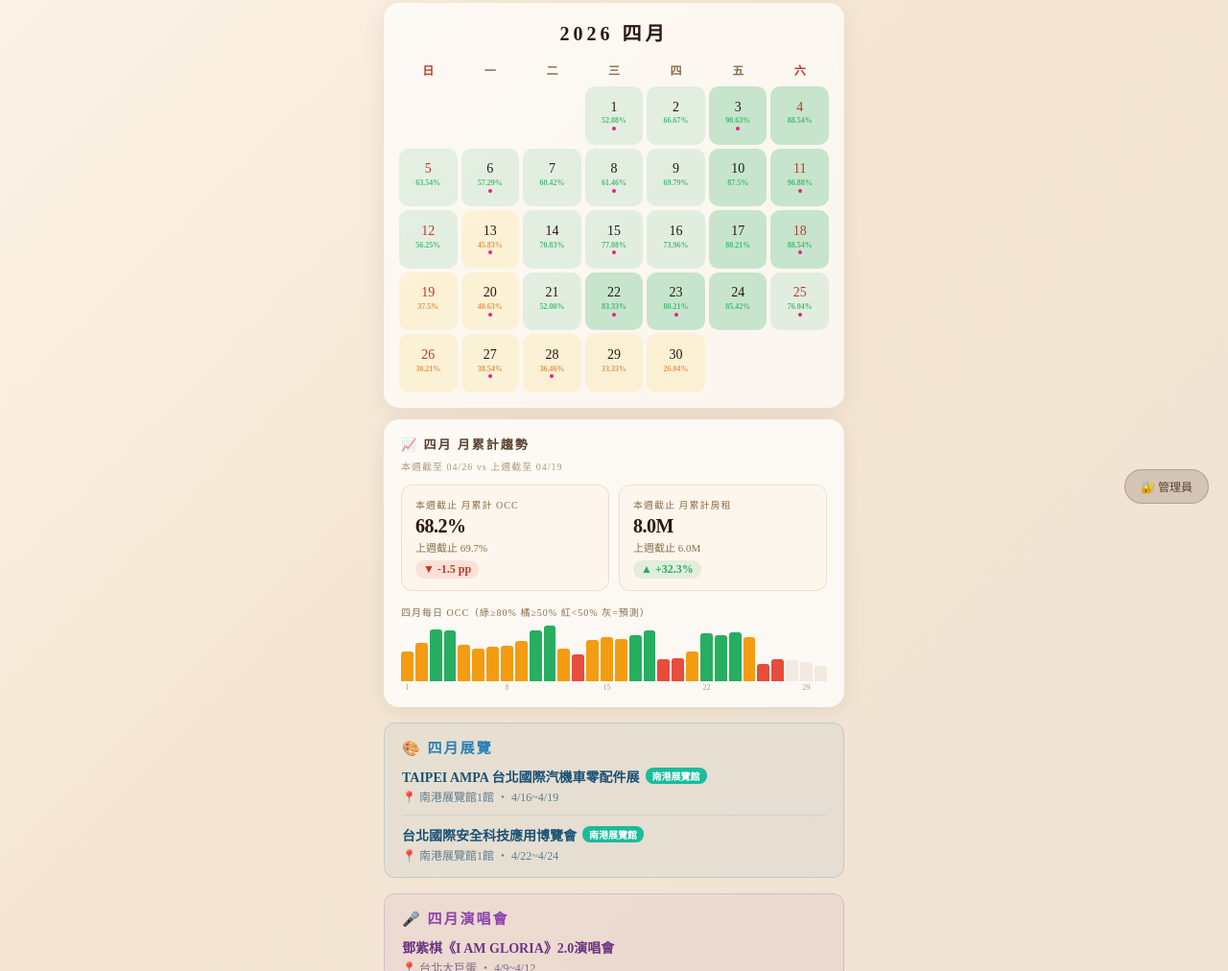
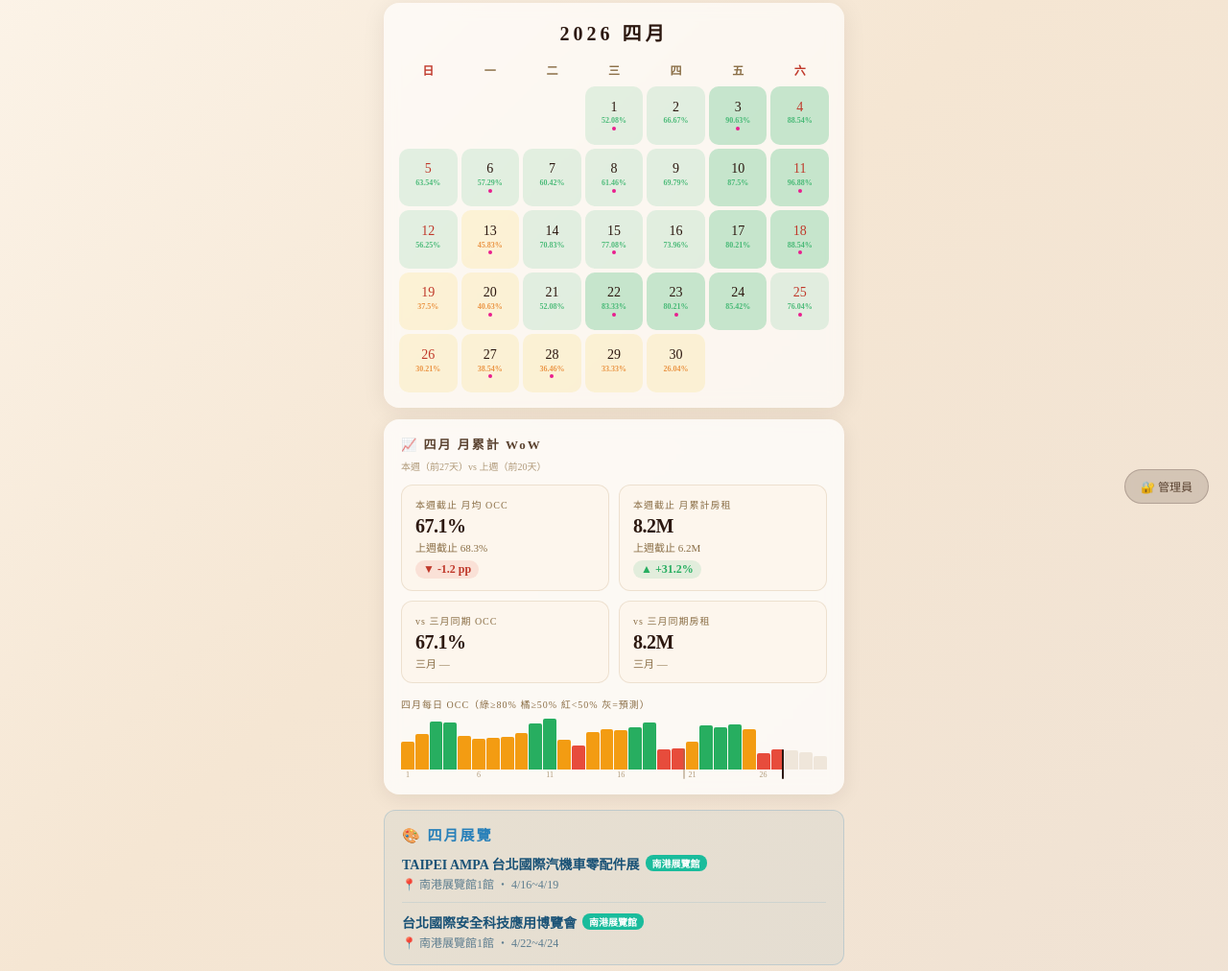
Before and after one commit to cyndiloohoolu-sketch/Annual, a plain HTML site: page index.html in a window 1280 px wide. Shown: the part 255-1267 px from the top of the page at 96% size. Drawn offline with Linux system fonts and the light colour scheme; no server answers.

Commit message:
Update index.html

```diff
--- a/index.html
+++ b/index.html
@@ -80,120 +80,143 @@ window.OD={"2026-04-01":[52.08,225598],"2026-04-02":[66.67,304828],"2026-04-03":
 function renderWoW(yr, mo) {
   if (!S.f.occ) return '';
 
-  const today = new Date();
   const MN2 = ["一","二","三","四","五","六","七","八","九","十","十一","十二"];
   const daysInMonth = new Date(yr, mo+1, 0).getDate();
+  const today = new Date(); today.setHours(0,0,0,0);
 
-  // Find the Monday of current week
-  const dow = today.getDay();
-  const diffToMon = dow === 0 ? -6 : 1 - dow;
-  const thisMonday = new Date(today);
-  thisMonday.setDate(today.getDate() + diffToMon);
-  thisMonday.setHours(0,0,0,0);
-
-  function dateKey(d) {
-    return d.getFullYear()+'-'+String(d.getMonth()+1).padStart(2,'0')+'-'+String(d.getDate()).padStart(2,'0');
+  // Get all days in this month that have OD data
+  function getMonthData(y, m) {
+    const dim = new Date(y, m+1, 0).getDate();
+    const result = [];
+    for (let d = 1; d <= dim; d++) {
+      const ds = y+'-'+String(m+1).padStart(2,'0')+'-'+String(d).padStart(2,'0');
+      const od = window.OD[ds];
+      if (od) result.push({ ds, occ: od[0], rev: od[1], day: d });
+    }
+    return result;
   }
 
-  // Month cumulative OCC up to a given date (inclusive)
-  function monthCumOCC(yr, mo, upToDate) {
-    let sum = 0, count = 0;
-    for (let d = 1; d <= daysInMonth; d++) {
-      const dt = new Date(yr, mo, d);
-      if (dt > upToDate) break;
-      const ds = yr+'-'+String(mo+1).padStart(2,'0')+'-'+String(d).padStart(2,'0');
-      const od = window.OD[ds];
-      if (od && od[0] > 0) { sum += od[0]; count++; }
-    }
-    return count > 0 ? (sum / count) : 0;
+  // Cumulative avg OCC and total rev up to day N (inclusive)
+  function cumUpToDay(data, maxDay) {
+    let occSum = 0, occCount = 0, rev = 0;
+    data.forEach(row => {
+      if (row.day <= maxDay) {
+        if (row.occ > 0) { occSum += row.occ; occCount++; }
+        rev += row.rev;
+      }
+    });
+    return { occ: occCount > 0 ? occSum/occCount : 0, rev, days: occCount };
   }
 
-  function monthCumRev(yr, mo, upToDate) {
-    let total = 0;
-    for (let d = 1; d <= daysInMonth; d++) {
-      const dt = new Date(yr, mo, d);
-      if (dt > upToDate) break;
-      const ds = yr+'-'+String(mo+1).padStart(2,'0')+'-'+String(d).padStart(2,'0');
-      const od = window.OD[ds];
-      if (od) total += od[1];
-    }
-    return total;
+  const thisMonthData = getMonthData(yr, mo);
+  const lastMo = mo === 0 ? 11 : mo - 1;
+  const lastMoYr = mo === 0 ? yr - 1 : yr;
+  const lastMonthData = getMonthData(lastMoYr, lastMo);
+
+  // Find "this week cutoff" and "last week cutoff" within the month
+  // This week cutoff = last day with OD data in this month (or today if current month)
+  // Last week cutoff = 7 days before that
+  let cutoffDay;
+  const isCurrentMonth = yr === today.getFullYear() && mo === today.getMonth();
+  const isFutureMonth = new Date(yr, mo, 1) > today;
+
+  if (isCurrentMonth) {
+    cutoffDay = today.getDate();
+  } else if (isFutureMonth) {
+    // Future month: use whatever data exists (predictions)
+    cutoffDay = daysInMonth;
+  } else {
+    // Past month: use last day
+    cutoffDay = daysInMonth;
   }
 
-  // "This week" end = yesterday (last day with data) or today
-  // "Last week" end = last Sunday (one day before this Monday)
-  const lastSunday = new Date(thisMonday);
-  lastSunday.setDate(thisMonday.getDate() - 1);
-  const twoWeeksAgoSunday = new Date(thisMonday);
-  twoWeeksAgoSunday.setDate(thisMonday.getDate() - 8);
+  const lastWeekCutoff = Math.max(1, cutoffDay - 7);
 
-  const occNow = monthCumOCC(yr, mo, lastSunday);
-  const occLastWeek = monthCumOCC(yr, mo, twoWeeksAgoSunday);
-  const revNow = monthCumRev(yr, mo, lastSunday);
-  const revLastWeek = monthCumRev(yr, mo, twoWeeksAgoSunday);
+  const thisWeekStats = cumUpToDay(thisMonthData, cutoffDay);
+  const lastWeekStats = cumUpToDay(thisMonthData, lastWeekCutoff);
 
-  const occDiff = occNow - occLastWeek;
-  const revDiff = revNow - revLastWeek;
-  const revPct = revLastWeek > 0 ? ((revNow - revLastWeek) / revLastWeek * 100) : 0;
+  // Same cutoff day for last month comparison
+  const lastMoDim = new Date(lastMoYr, lastMo+1, 0).getDate();
+  const lastMoCutoff = Math.min(cutoffDay, lastMoDim);
+  const lastMonthStats = cumUpToDay(lastMonthData, lastMoCutoff);
+  const lastMonthLastWeek = cumUpToDay(lastMonthData, Math.max(1, lastMoCutoff - 7));
+
+  const occDiff = thisWeekStats.occ - lastWeekStats.occ;
+  const revPct = lastWeekStats.rev > 0 ? ((thisWeekStats.rev - lastWeekStats.rev) / lastWeekStats.rev * 100) : 0;
 
   function ppTag(diff) {
-    if (occLastWeek === 0) return '<span class="wow-change wow-flat">— 無基期</span>';
+    if (lastWeekStats.days === 0) return '';
     const cls = diff > 0.5 ? 'wow-up' : diff < -0.5 ? 'wow-down' : 'wow-flat';
     const arrow = diff > 0.5 ? '▲' : diff < -0.5 ? '▼' : '—';
     const sign = diff >= 0 ? '+' : '';
     return '<span class="wow-change '+cls+'">'+arrow+' '+sign+diff.toFixed(1)+' pp</span>';
   }
 
-  function pctTag(pct) {
-    if (revLastWeek === 0) return '<span class="wow-change wow-flat">— 無基期</span>';
+  function pctTag(pct, hasBase) {
+    if (!hasBase) return '';
     const cls = pct > 1 ? 'wow-up' : pct < -1 ? 'wow-down' : 'wow-flat';
     const arrow = pct > 1 ? '▲' : pct < -1 ? '▼' : '—';
     const sign = pct >= 0 ? '+' : '';
     return '<span class="wow-change '+cls+'">'+arrow+' '+sign+pct.toFixed(1)+'%</span>';
   }
 
-  // Bar: show each day of month, color by OCC
-  const today2 = new Date(); today2.setHours(23,59,59);
+  // Monthly bar chart - all days
   let bars = '';
   for (let d = 1; d <= daysInMonth; d++) {
     const ds = yr+'-'+String(mo+1).padStart(2,'0')+'-'+String(d).padStart(2,'0');
     const od = window.OD[ds];
     const occ = od ? od[0] : 0;
     const dt = new Date(yr, mo, d);
-    const isPast = dt <= today2;
-    const color = !isPast ? 'rgba(201,177,138,0.2)' :
+    const isFuture = dt > today;
+    const color = isFuture ? 'rgba(201,177,138,0.25)' :
                   occ >= 80 ? '#27ae60' : occ >= 50 ? '#f39c12' : occ > 0 ? '#e74c3c' : 'rgba(201,177,138,0.3)';
-    bars += '<div title="'+d+'日 '+occ+'%" style="flex:1;display:flex;flex-direction:column;align-items:center;gap:2px">'+
-      '<div style="width:100%;border-radius:3px 3px 0 0;background:'+color+';height:'+Math.max(occ*0.6,2)+'px;transition:height .4s"></div>'+
-      (d % 7 === 1 || d === 1 ? '<span style="font-size:8px;color:#b09a7a">'+d+'</span>' : '<span style="font-size:8px;color:transparent">·</span>')+
+    const isLastWeekEnd = d === lastWeekCutoff;
+    const isThisWeekEnd = d === cutoffDay;
+    bars += '<div title="'+d+'日 '+occ+'%" style="flex:1;display:flex;flex-direction:column;align-items:center;gap:1px;position:relative">'+
+      (isLastWeekEnd ? '<div style="position:absolute;top:0;right:0;width:2px;height:100%;background:rgba(139,111,71,0.4);border-radius:1px"></div>' : '')+
+      (isThisWeekEnd ? '<div style="position:absolute;top:0;right:0;width:2px;height:100%;background:#2c1810;border-radius:1px"></div>' : '')+
+      '<div style="width:100%;border-radius:2px 2px 0 0;background:'+color+';height:'+Math.max(occ*0.55,2)+'px;transition:height .3s"></div>'+
+      (d % 5 === 1 ? '<span style="font-size:8px;color:#b09a7a">'+d+'</span>' : '<span style="font-size:8px;color:transparent">·</span>')+
     '</div>';
   }
 
-  const wStart = dateKey(twoWeeksAgoSunday).slice(5).replace('-','/');
-  const wEnd = dateKey(lastSunday).slice(5).replace('-','/');
+  const labelPeriod = isCurrentMonth ? '截至今日第'+cutoffDay+'天' : isFutureMonth ? '預測值' : '全月';
+  const lastMoName = MN2[lastMo]+'月';
 
   return '<div class="wow-panel">'+
-    '<div class="wow-title">📈 '+MN2[mo]+'月 月累計趨勢</div>'+
-    '<div style="font-size:10px;color:#b09a7a;margin:-6px 0 12px;letter-spacing:1px">'+
-      '本週截至 '+dateKey(lastSunday).slice(5).replace('-','/')+'  vs  上週截至 '+dateKey(twoWeeksAgoSunday).slice(5).replace('-','/')+
+    '<div class="wow-title">📈 '+MN2[mo]+'月 月累計 WoW</div>'+
+    '<div style="font-size:10px;color:#b09a7a;margin:-6px 0 12px">'+
+      '本週（前'+cutoffDay+'天）vs 上週（前'+lastWeekCutoff+'天）'+
     '</div>'+
     '<div class="wow-grid">'+
       '<div class="wow-card">'+
-        '<div class="wow-label">本週截止 月累計 OCC</div>'+
-        '<div class="wow-value">'+(occNow > 0 ? occNow.toFixed(1)+'%' : '—')+'</div>'+
-        '<div class="wow-sub">上週截止 '+(occLastWeek > 0 ? occLastWeek.toFixed(1)+'%' : '—')+'</div>'+
+        '<div class="wow-label">本週截止 月均 OCC</div>'+
+        '<div class="wow-value">'+(thisWeekStats.days > 0 ? thisWeekStats.occ.toFixed(1)+'%' : '—')+'</div>'+
+        '<div class="wow-sub">上週截止 '+(lastWeekStats.days > 0 ? lastWeekStats.occ.toFixed(1)+'%' : '—')+'</div>'+
         ppTag(occDiff)+
       '</div>'+
       '<div class="wow-card">'+
         '<div class="wow-label">本週截止 月累計房租</div>'+
-        '<div class="wow-value">'+(revNow > 0 ? fmtRev(revNow) : '—')+'</div>'+
-        '<div class="wow-sub">上週截止 '+(revLastWeek > 0 ? fmtRev(revLastWeek) : '—')+'</div>'+
-        pctTag(revPct)+
+        '<div class="wow-value">'+(thisWeekStats.days > 0 ? fmtRev(thisWeekStats.rev) : '—')+'</div>'+
+        '<div class="wow-sub">上週截止 '+(lastWeekStats.days > 0 ? fmtRev(lastWeekStats.rev) : '—')+'</div>'+
+        pctTag(revPct, lastWeekStats.rev > 0)+
+      '</div>'+
+      '<div class="wow-card">'+
+        '<div class="wow-label">vs '+lastMoName+'同期 OCC</div>'+
+        '<div class="wow-value">'+(thisWeekStats.days > 0 ? thisWeekStats.occ.toFixed(1)+'%' : '—')+'</div>'+
+        '<div class="wow-sub">'+lastMoName+' '+(lastMonthStats.days > 0 ? lastMonthStats.occ.toFixed(1)+'%' : '—')+'</div>'+
+        pctTag(lastMonthStats.occ > 0 ? (thisWeekStats.occ - lastMonthStats.occ)/lastMonthStats.occ*100 : 0, lastMonthStats.days > 0)+
+      '</div>'+
+      '<div class="wow-card">'+
+        '<div class="wow-label">vs '+lastMoName+'同期房租</div>'+
+        '<div class="wow-value">'+(thisWeekStats.days > 0 ? fmtRev(thisWeekStats.rev) : '—')+'</div>'+
+        '<div class="wow-sub">'+lastMoName+' '+(lastMonthStats.days > 0 ? fmtRev(lastMonthStats.rev) : '—')+'</div>'+
+        pctTag(lastMonthStats.rev > 0 ? (thisWeekStats.rev - lastMonthStats.rev)/lastMonthStats.rev*100 : 0, lastMonthStats.days > 0)+
       '</div>'+
     '</div>'+
     '<div style="margin-top:14px">'+
       '<div class="wow-bar-label">'+MN2[mo]+'月每日 OCC（綠≥80% 橘≥50% 紅<50% 灰=預測）</div>'+
-      '<div style="display:flex;align-items:flex-end;gap:2px;height:70px;margin-top:6px">'+bars+'</div>'+
+      '<div style="display:flex;align-items:flex-end;gap:1px;height:65px;margin-top:6px">'+bars+'</div>'+
     '</div>'+
   '</div>';
 }
```
